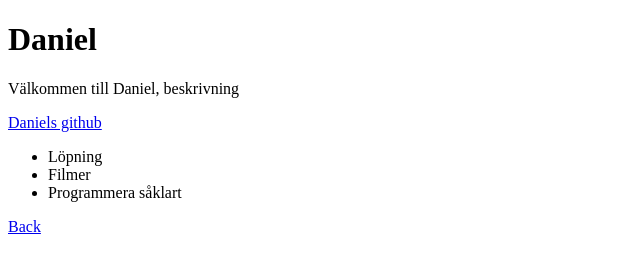
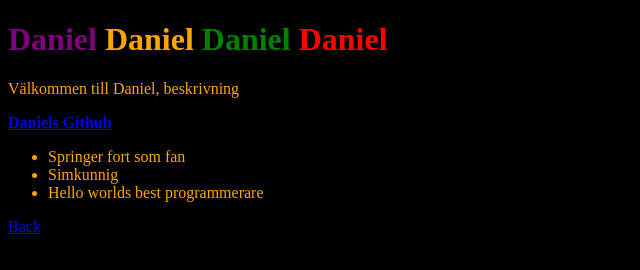
Before and after one commit to carlafalk/GruppGr-nGitFlow, a plain HTML site: page daniel_josefsson.html in a window 1280 px wide. Shown: the whole page, without its empty margins (0-640 px from the left). Drawn offline with Linux system fonts and the light colour scheme.

Commit message:
lite färg

```diff
--- a/daniel_josefsson.html
+++ b/daniel_josefsson.html
@@ -1,19 +1,23 @@
 <!DOCTYPE html>
 <html lang="en">
 <head>
+    <BODY BGCOLOR="black">
+    <BODY TEXT="ORANGE">
+
     <meta charset="UTF-8">
     <meta http-equiv="X-UA-Compatible" content="IE=edge">
     <meta name="viewport" content="width=device-width, initial-scale=1.0">
     <title>daniel_josefsson</title>
 </head>
 <body>
-    <h1>Daniel</h1>
+    <h1> <H1><FONT COLOR="PURPLE">Daniel</FONT> <FONT COLOR="ORANGE">Daniel</FONT> <FONT COLOR="GREEN">Daniel</FONT> <FONT COLOR="RED">Daniel</FONT></H1>
+    </h1>
     <p>Välkommen till Daniel, beskrivning</p>
-    <a href=https://github.com/TucoElgrande>Daniels github</a>
+    <a href=https://github.com/TucoElgrande><strong>Daniels Github</strong></a>
     <ul>
-        <li>Löpning</li>
-        <li>Filmer</li>
-        <li>Programmera såklart</li>
+        <li>Springer fort som fan</li>
+        <li>Simkunnig</li>
+        <li>Hello worlds best programmerare</li>
       </ul>
     <a href="index.html">Back</a>
 </body>
```
